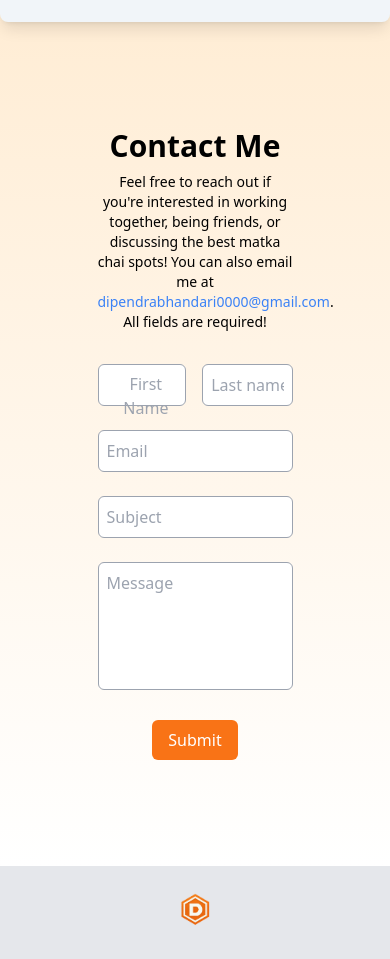
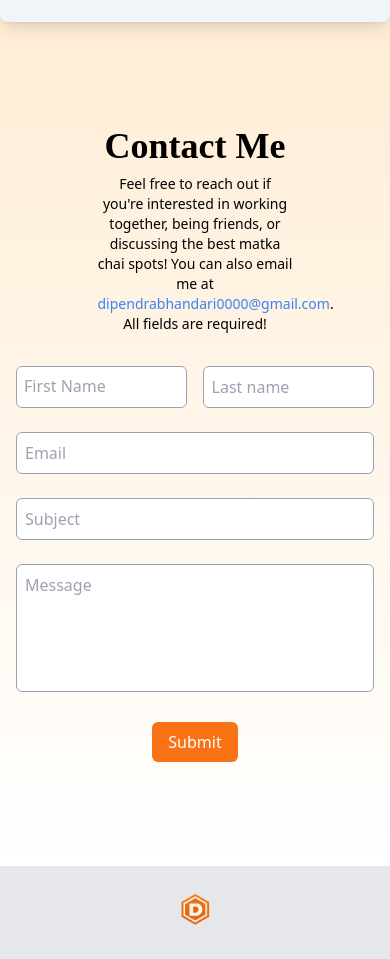
Before and after one commit to dipendrabhandariofficial/my-app, a React (Vite) app: page / in a window 390 px wide. Shown: the part 2764-3723 px from the top of the page. Built offline with nearby package versions, Linux system fonts and the light colour scheme.

Commit message:
contact responsive

```diff
--- a/src/Components/Projects.jsx
+++ b/src/Components/Projects.jsx
@@ -35,7 +35,7 @@ const Projects = () => {
         <h2 className="text-4xl font-bold font-[sansserif]">Projects</h2>
         <p className=" mt-2">These are the projects I've made so far</p>
       </div>
-      <div className="grid grid-cols-1  sm:grid-cols-1 lg:grid-cols-3 gap-8 lg:px-32 sm:px-16 md:px-16 ">
+      <div className="grid grid-cols-1  sm:grid-cols-1 lg:grid-cols-3 gap-8 lg:px-32 sm:px-24 md:px-16 ">
         {projects.map((project, index) => (
           <div
             key={index}
--- a/src/Contact.jsx
+++ b/src/Contact.jsx
@@ -42,7 +42,7 @@ const Contact = () => {
     >
       {/* Header Section */}
       <div className="w-[50%] mb-8 " id="contact">
-        <h1 className="text-3xl font-bold ">Contact Me</h1>
+        <h1 className="text-4xl font-bold font-[sansserif] ">Contact Me</h1>
         <p className="text-sm mt-2">
           Feel free to reach out if you're interested in working together, being
           friends, or discussing the best matka chai spots! You can also email
@@ -58,7 +58,10 @@ const Contact = () => {
       </div>
 
       {/* Contact Form */}
-      <form className="contact w-[50%] space-y-6" onSubmit={handleSubmit}>
+      <form
+  className="contact w-full sm:w-[80%] md:w-[70%] lg:w-[50%] space-y-6 px-4"
+  onSubmit={handleSubmit}
+>
         {/* First Name and Last Name */}
         <div className="flex space-x-4   ">
           <div className="relative w-1/2">
```
